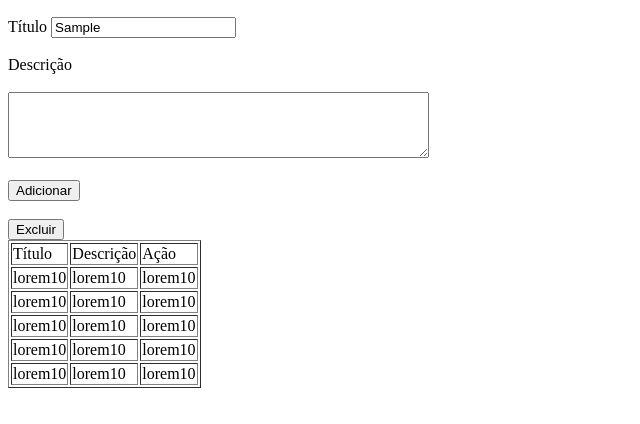
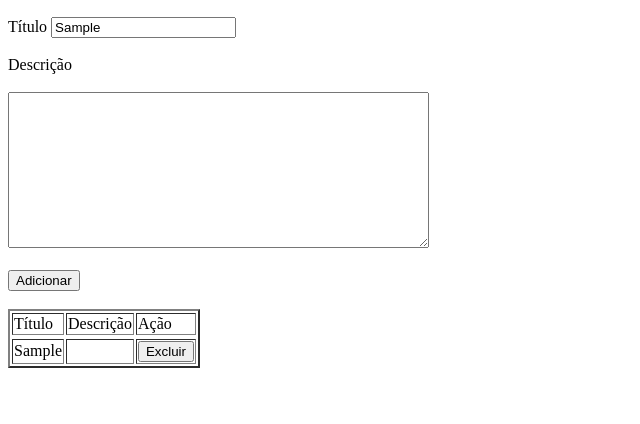
Before and after one commit to Santhiago17/Gerenciador-de-Tarefas---Front-end-I, a plain HTML site: page index.html in a window 1280 px wide. Both pictures are taken after typing "Sample" into the empty fields and a click on the button "Adicionar". Shown: the part 50-474 px from the top of the page, without its empty margins (0-640 px from the left). Drawn offline with Linux system fonts and the light colour scheme.

Commit message:
Criada lógica do gerenciador de tarefas

```diff
--- a/index.html
+++ b/index.html
@@ -3,60 +3,40 @@
   <head>
     <meta charset="UTF-8" />
     <meta name="viewport" content="width=device-width, initial-scale=1.0" />
-    <link rel="stylesheet" href="style.css">
+    <link rel="stylesheet" href="style.css" />
     <title>Gerenciador de Tarefas</title>
   </head>
   <body>
     <h2>Gerenciador de Tarefas</h2>
 
     <label for="input">Título</label>
-    <input type="text" id="txtTitulo" />
+    <input type="text" placeholder="Digite o título da sua tarefa" id="txtTitulo"/>
     <br />
     <br />
-    <label for="txtDescricao">Descrição</label>
+    <label for="input">Descrição</label>
     <br />
     <br />
-    <textarea id="txtDescricao" rows="4" cols="50"> </textarea>
+    <textarea id="txtTarefa" rows="10" cols="50"> </textarea>
     <br />
     <br />
-    <button type="button">Adicionar</button>
+    <button type="button"id="btnAddAcao" onclick="addTarefa()">Adicionar</button>
     <br />
     <br />
-    <table border="lorem10">
+    <table id="tabela" border="2">
       <thead>
         <tr>
-          <td>Título</td>
-          <td>Descrição</td>
-          <td>Ação</td>
-        </tr>
-        <tr>
-          <td>lorem10</td>
-          <td>lorem10</td>
-          <td>lorem10</td>
-          <button type="button" id="btnExcluiAcao">Excluir</button>
-        </tr>
-        <tr>
-          <td>lorem10</td>
-          <td>lorem10</td>
-          <td>lorem10</td>
-        </tr>
-        <tr>
-          <td>lorem10</td>
-          <td>lorem10</td>
-          <td>lorem10</td>
-        </tr>
-        <tr>
-          <td>lorem10</td>
-          <td>lorem10</td>
-          <td>lorem10</td>
-        </tr>
-        <tr>
-          <td>lorem10</td>
-          <td>lorem10</td>
-          <td>lorem10</td>
+          <td id="tituloTarefa">Título</td>
+          <td id="descricaoTarefa">Descrição</td>
+          <td id="botaoExcluir">Ação</td>
         </tr>
       </thead>
+      <tbody>
+        <tr>
+
+        </tr>
+      </tbody>
     </table>
+
     <script src="./script.js"></script>
   </body>
 </html>
--- a/script.js
+++ b/script.js
@@ -0,0 +1,33 @@
+
+function addTarefa() {
+  let titulo = document.getElementById("txtTitulo").value;
+  let descricao = document.getElementById("txtTarefa").value;
+
+  let novaLinha = document.createElement("tr");
+
+  let novoTitulo = document.createElement("td");
+  novoTitulo.innerHTML = titulo;
+
+  let novaDescricao = document.createElement('td')
+  novaDescricao.innerHTML = descricao;
+
+  let botaoExcluir = document.createElement('button');
+  botaoExcluir.innerText = 'Excluir';
+  botaoExcluir.setAttribute('type','button');
+  botaoExcluir.setAttribute('onclick','excluirTarefa(this)');
+
+  let celulaAcao = document.createElement('td');
+  celulaAcao.appendChild(botaoExcluir);
+
+  novaLinha.appendChild(novoTitulo);
+  novaLinha.appendChild(novaDescricao);
+  novaLinha.appendChild(celulaAcao);
+
+  document.getElementById('tabela').appendChild(novaLinha);
+}
+
+function excluirTarefa(btn){
+  let linha = btn.parentNode.parentNode;
+  linha.parentNode.removeChild(linha);
+
+}
```
